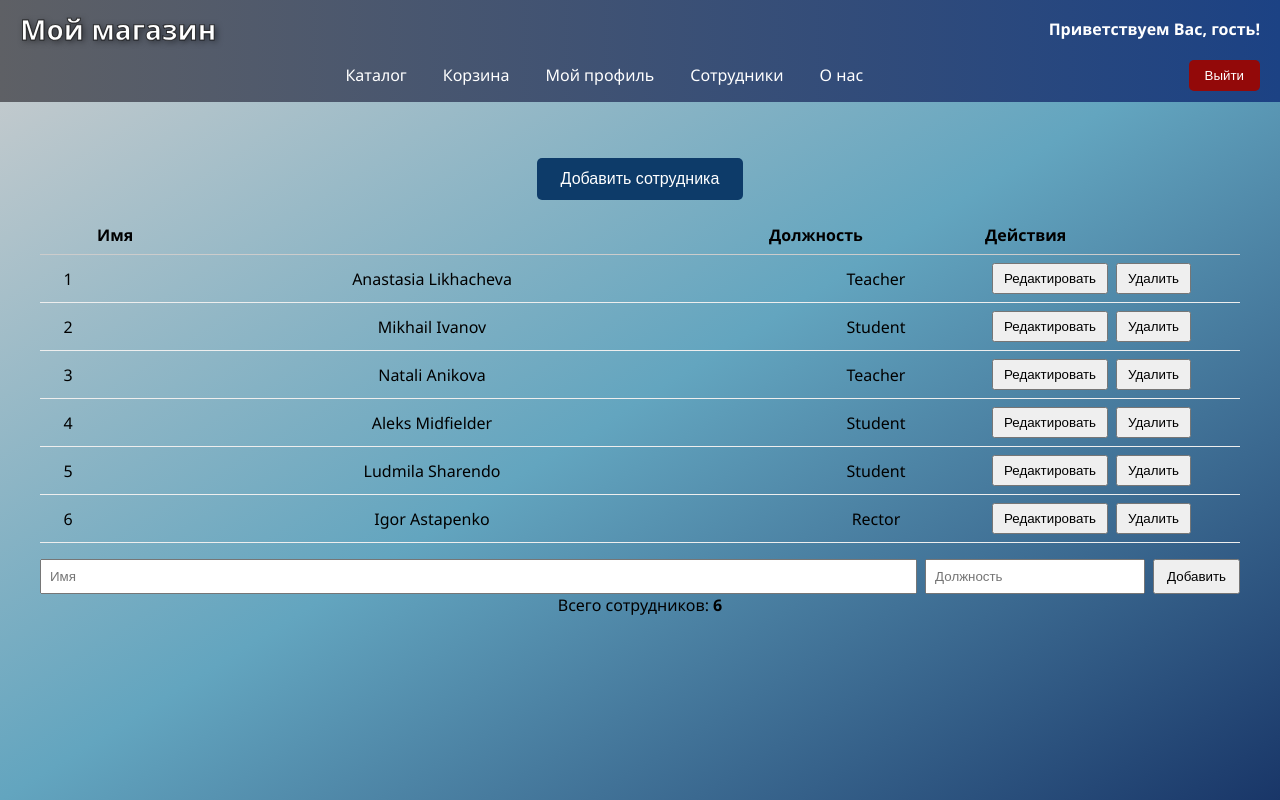
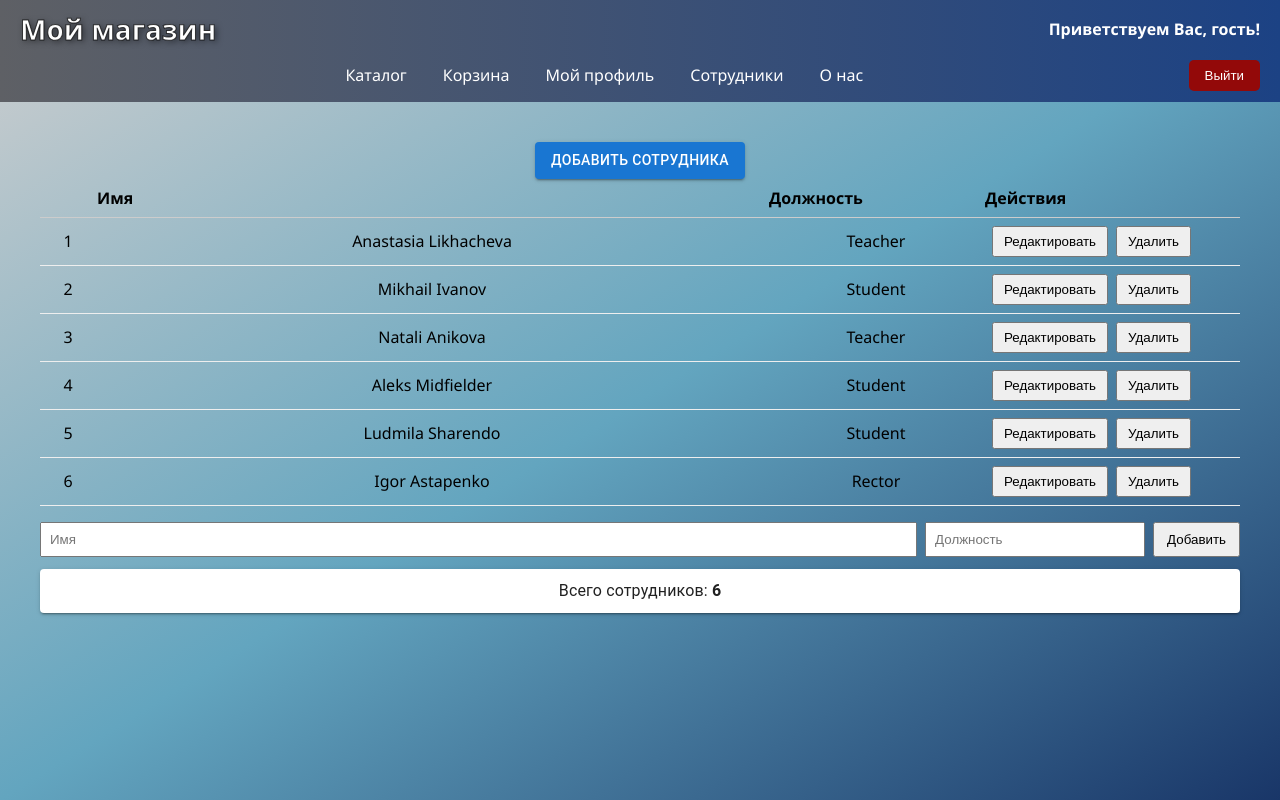
Before and after one commit to Nastushkkka/web-application, a React (Create React App) app: page /employees in a window 1280 px wide. Built offline with nearby package versions, Linux system fonts and the light colour scheme.

Commit message:
Прикрутила Material UI, показала принцип работы на кнопке и счётчике

```diff
--- a/package.json
+++ b/package.json
@@ -3,6 +3,9 @@
   "version": "0.1.0",
   "private": true,
   "dependencies": {
+    "@emotion/react": "^11.14.0",
+    "@emotion/styled": "^11.14.1",
+    "@mui/material": "^7.3.5",
     "@testing-library/dom": "^10.4.1",
     "@testing-library/jest-dom": "^6.8.0",
     "@testing-library/react": "^16.3.0",
--- a/src/App.css
+++ b/src/App.css
@@ -103,6 +103,7 @@ html, body, .App {
   background: #666;
 }
 
+ /* в этих стилях больше нет необходимости, заменили на material
 .add-btn {
   padding: 0.75rem 1.5rem;
   background: #0d3b69;
@@ -118,6 +119,7 @@ html, body, .App {
 .add-btn:hover {
   background: #4682b4;
 }
+  */
 
 /* Контент */
 .app-content {
--- a/src/Router/AppRouter.js
+++ b/src/Router/AppRouter.js
@@ -1,6 +1,5 @@
 import { BrowserRouter, Routes, Route, Navigate } from "react-router-dom";
 import SiteFrame from "../components/SiteFrame";
-import App from "../App";
 import About from "../pages/About";
 import Catalog from "../pages/Catalog";
 import Cart from "../pages/Basket";
--- a/src/components/ProductCard.css
+++ b/src/components/ProductCard.css
@@ -1,15 +1,15 @@
 /* Контейнер для всех карточек */
 .products-container {
   display: flex;
-  flex-wrap: wrap;          /* карточки переносятся на новую строку */
-  justify-content: center;  /* выравнивание по центру */
-  gap: 20px;                /* расстояние между карточками */
+  flex-wrap: wrap;
+  justify-content: center;
+  gap: 20px;
   margin-top: 40px;
 }
 
 /* Карточка товара */
 .product-card {
-  width: 260px;             /* фиксированная ширина карточки */
+  width: 260px;
   padding: 12px;
   border: 1px solid #e6e6e6;
   border-radius: 8px;
@@ -20,18 +20,18 @@
 
 /* Обёртка для картинки */
 .product-image-wrapper {
-  height: 140px;            /* фиксированная высота блока под картинку */
+  height: 140px;
   display: flex;
   align-items: center;
   justify-content: center;
-  overflow: hidden;         /* лишнее обрезается */
+  overflow: hidden;
 }
 
 /* Картинка */
 .product-image {
-  max-width: 100%;          /* не шире контейнера */
-  max-height: 100%;         /* не выше контейнера */
-  object-fit: cover;        /* аккуратно обрезает */
+  max-width: 100%;
+  max-height: 100%;
+  object-fit: cover;
   border-radius: 6px;
 }
 
--- a/src/pages/Employees.js
+++ b/src/pages/Employees.js
@@ -3,6 +3,9 @@ import Table from "../Table";
 import EmployeeAPI from "../api/service";
 import { generateNumericId } from "../utils/id";
 import "../App.css";
+import Button from "@mui/material/Button";
+import Paper from "@mui/material/Paper";
+import Typography from "@mui/material/Typography";
 
 export default function Employees() {
   const [employees, setEmployees] = useState([]);
@@ -39,12 +42,23 @@ export default function Employees() {
 
   return (
     <div className="page-container">
+
+     {/* было до использования Material
       <button
         className="add-btn"
         onClick={() => handleAdd("Новый сотрудник", "Unknown")}
       >
         Добавить сотрудника
-      </button>
+      </button>*/}
+
+      <Button
+        variant="contained"
+        color="primary"
+        onClick={() => handleAdd("Новый сотрудник", "Unknown")}
+      >
+        Добавить сотрудника
+      </Button>
+
 
       <Table
         employees={employees}
@@ -53,9 +67,18 @@ export default function Employees() {
         onEdit={handleEdit}
       />
 
+      {/* БЫЛО
       <div className="employee-counter">
         Всего сотрудников: <strong>{employees.length}</strong>
       </div>
+      */}
+
+      <Paper elevation={2} style={{ padding: "10px 12px", marginTop: 12 }}>
+        <Typography variant="body1">
+          Всего сотрудников: <strong>{employees.length}</strong>
+        </Typography>
+      </Paper>
+
     </div>
   );
 }
```
Also changed, not shown: 1 other file (tests, documents, lock files or other folders).
